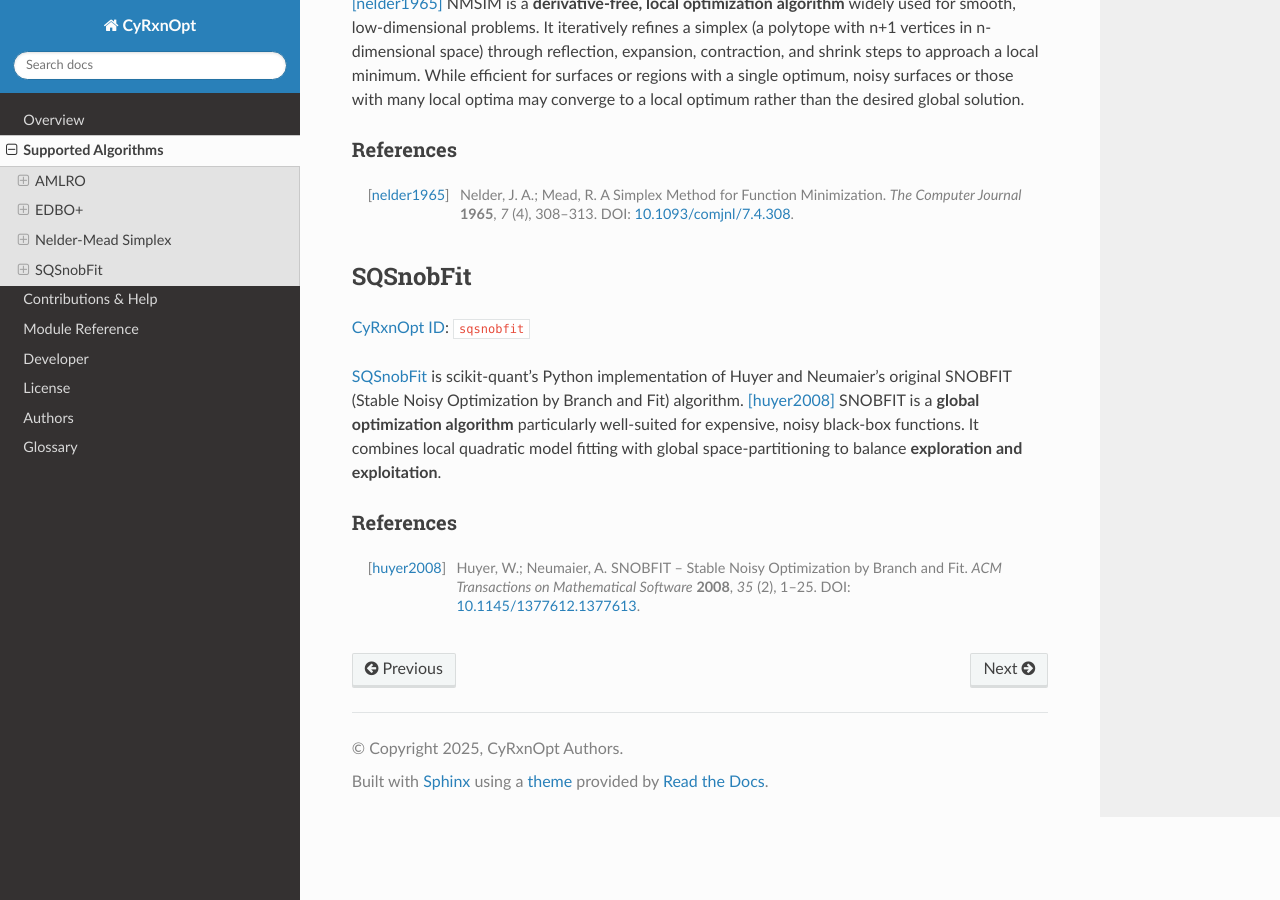
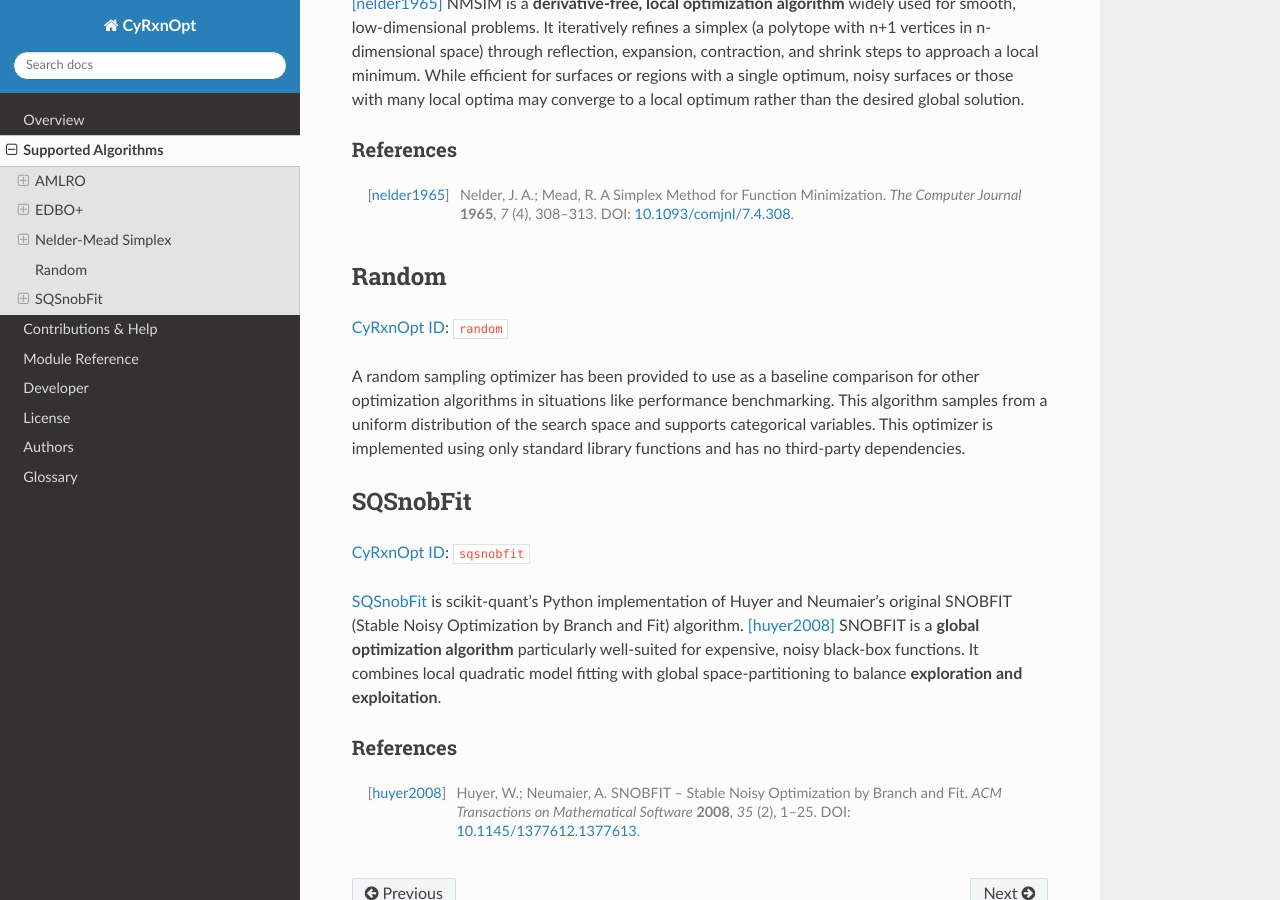
Before and after one commit to RxnRover/CyRxnOpt, a Sphinx documentation site: the page built from docs/source/supported_algorithms.rst, in a window 1280 px wide and 900 px high, scrolled down 1397 px. Built offline with Sphinx 7.4.7 and the Read the Docs theme 3.1.0, drawn with Linux system fonts in a browser that asks for light colours.

Commit message:
Add random sampling algorithm to the supported algorithms list

```diff
--- a/docs/source/supported_algorithms.rst
+++ b/docs/source/supported_algorithms.rst
@@ -85,6 +85,18 @@ References
     Minimization. *The Computer Journal* **1965**, *7* (4), 308--313. DOI:
     `10.1093/comjnl/7.4.308 <https://doi.org/10.1093/comjnl/7.4.308>`__.
 
+********
+ Random
+********
+
+:term:`CyRxnOpt ID`: ``random``
+
+A random sampling optimizer has been provided to use as a baseline comparison
+for other optimization algorithms in situations like performance benchmarking.
+This algorithm samples from a uniform distribution of the search space and
+supports categorical variables. This optimizer is implemented using only
+standard library functions and has no third-party dependencies.
+
 ***********
  SQSnobFit
 ***********
```
